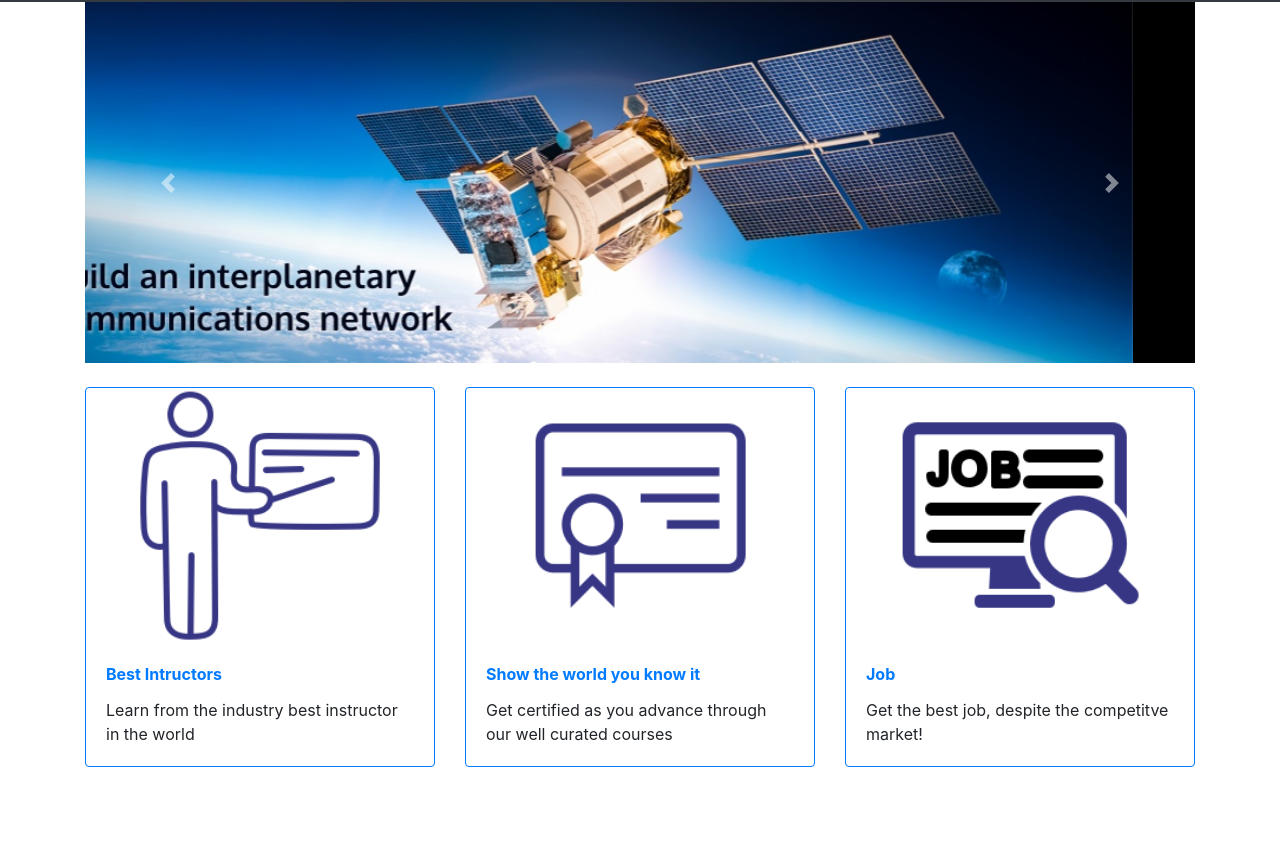
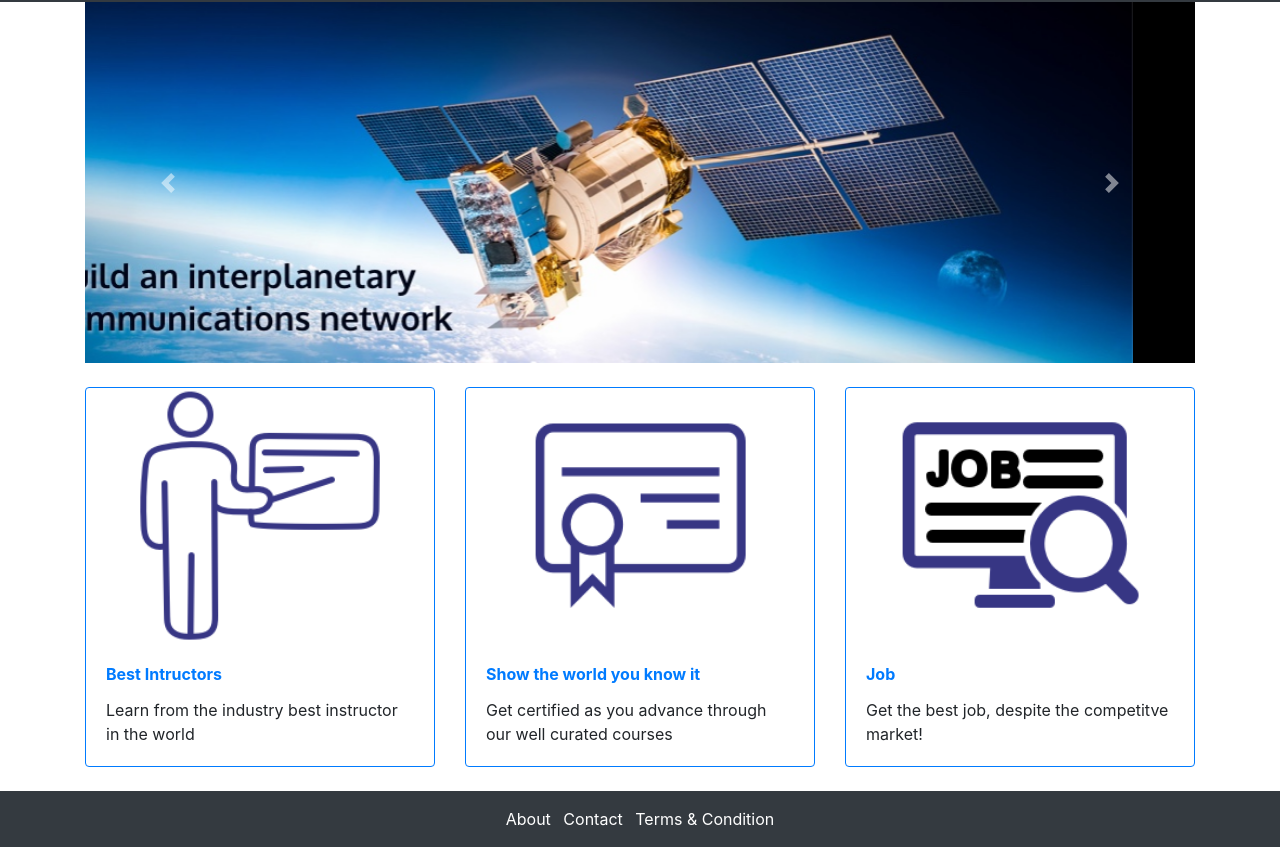
Before and after one commit to Haroonabdulrazaq/Space-School, a plain HTML site: page index.html in a window 1280 px wide. Shown: the part 74-937 px from the top of the page. Before the commit the page ends 865 px from the top, so only its background shows below. Drawn offline with nearby package versions, Linux system fonts and the light colour scheme.

Commit message:
Add footer to the homepage

```diff
--- a/index.html
+++ b/index.html
@@ -120,6 +120,7 @@
 	        			</div>
         			</div>
         		</div>
+
         		<div class="col-12 col-lg-4 my-3 my-lg-0">
         			<div class="card border border-primary rounded">
         				<img src="image/job.png" alt="instruction" class="card-img-top">
@@ -137,6 +138,15 @@
         </div>
 
 
+        <footer class="footer">
+        	<div class="container-fluid bg-dark mb-0">
+        		<ul class="list-unstyled  p-3 list-inline text-center">
+        			<li class="list-inline-item"><a href="#" class="text-white text-decoration ">About</a> </li>
+        			<li class="list-inline-item"><a href="#" class="text-white text-decoration ">Contact</a> </li>
+        			<li class="list-inline-item"><a href="#" class="text-white text-decoration ">Terms & Condition</a></li>
+        		</ul>
+        	</div>
+        </footer>
 
 
 
```
